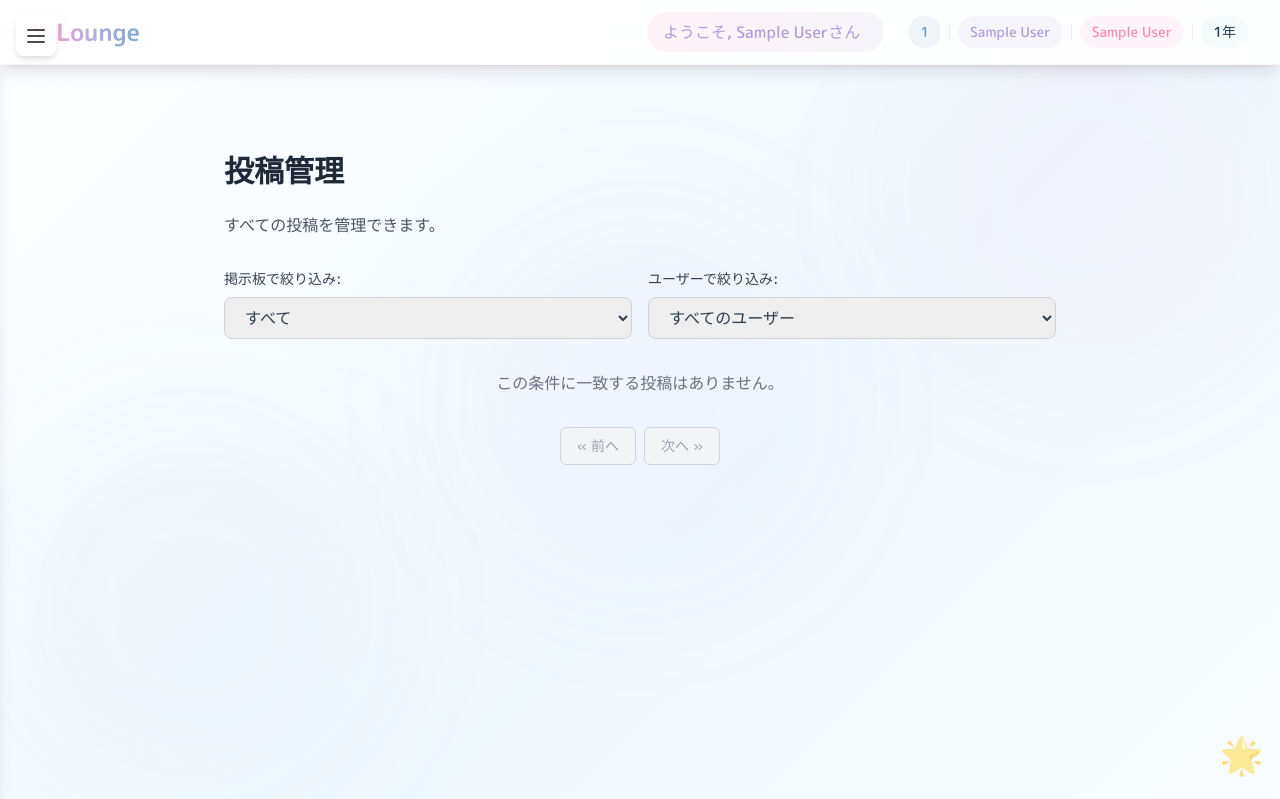
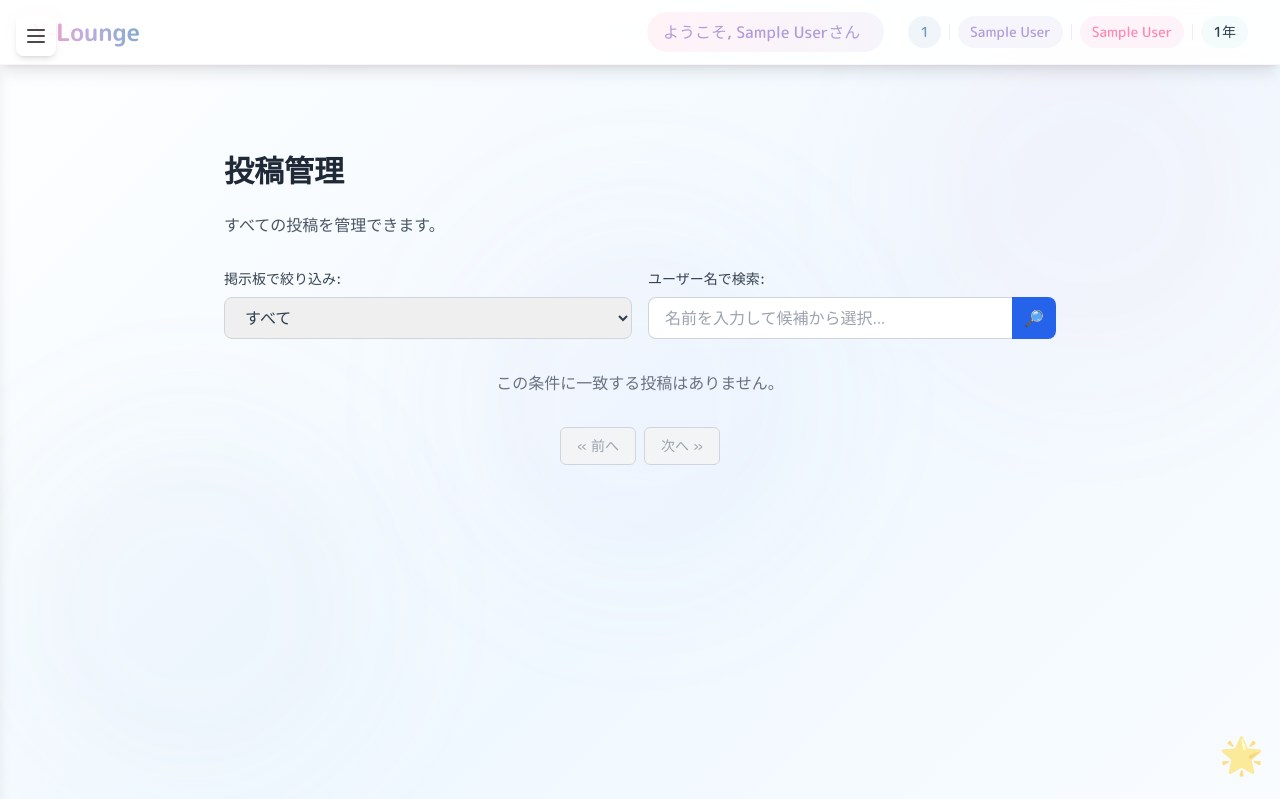
Before and after one commit to jin170424/team1_AYATAKA, a Flask app: page /admin/post_management in a window 1280 px wide. Shown: the top 799 px of the page. Run offline with Flask 3, Linux system fonts and the light colour scheme; the visitor is signed in with stand-in values (Sample User, id 1); some libraries are stand-ins or nearby versions.

Commit message:
投稿管理画面のユーザー検索機能追加

```diff
--- a/comm_site/app.py
+++ b/comm_site/app.py
@@ -429,7 +429,7 @@ def admin_post_management():
     # GETリクエスト（投稿一覧の表示）
     # URLパラメータから各種フィルタとページ番号を取得
     scope_filter = request.args.get('scope')
-    user_filter = request.args.get('user_id', type=int)
+    user_name_filter = request.args.get('user_name')  # ユーザー名を文字列として受け取る
     page = request.args.get('page', 1, type=int)
 
     # クエリのベースを作成
@@ -439,9 +439,10 @@ def admin_post_management():
     if scope_filter:
         query = query.filter_by(scope=scope_filter)
 
-    # ユーザーで絞り込み
-    if user_filter:
-        query = query.filter_by(user_id=user_filter)
+    # ユーザー名（部分一致）で絞り込み
+    if user_name_filter:
+        # Userモデルとjoinし、名前で検索をかける (likeを使用)
+        query = query.join(Post.author).filter(User.name.like(f"%{user_name_filter}%"))
 
     # ページネーションを適用して投稿を取得
     posts_pagination = query.order_by(Post.created_at.desc()).paginate(
@@ -449,15 +450,13 @@ def admin_post_management():
     )
 
     schools = School.query.all()
-    users = User.query.order_by(User.name).all()
 
     return render_template("admin_post_management.html",
                            posts=posts_pagination.items,
                            pagination=posts_pagination,
                            schools=schools,
-                           users=users,
                            current_scope=scope_filter,
-                           current_user_id=user_filter)
+                           current_user_name=user_name_filter)
 
 
 @app.route("/logout")
@@ -795,6 +794,20 @@ def handle_delete_qa(data):
         'answered_count': answered_count
     }, broadcast=True)
 
+@app.route("/api/users/search")
+def api_user_search():
+    """ユーザー名検索のためのAPIエンドポイント"""
+    query = request.args.get('q', '') # 'q'というパラメータで検索語を受け取る
+    if not query:
+        return []
+
+    # 検索語に部分一致するユーザーを検索 (最大10件)
+    users = User.query.filter(User.name.like(f"%{query}%")).limit(10).all()
+
+    # 結果をJSON形式で返す
+    results = [{"id": user.user_id, "name": user.name, "student_id": user.student_id} for user in users]
+    return results
+
 if __name__ == "__main__":
     with app.app_context():
         db.create_all()
--- a/comm_site/templates/admin_post_management.html
+++ b/comm_site/templates/admin_post_management.html
@@ -2,7 +2,6 @@
 
 {% block content %}
 <div class="min-h-screen">
-    <!-- ハンバーガーメニュー -->
     <div class="fixed left-0 top-0 h-full w-64 bg-white/90 backdrop-blur-lg shadow-lg -translate-x-full transition-transform duration-300"
         id="sideMenu">
         <div class="p-6 space-y-6">
@@ -61,35 +60,77 @@
                         {% endfor %}
                     </select>
                 </div>
+
                 <div>
-                    <label for="user_select" class="block text-sm font-medium text-gray-700 mb-2">ユーザーで絞り込み:</label>
-                    <select id="user_select" class="block w-full px-4 py-2 border border-gray-300 rounded-lg focus:ring-2 focus:ring-blue-500 focus:border-blue-500">
-                        <option value="">すべてのユーザー</option>
-                        {% for user in users %}
-                            <option value="{{ user.user_id }}" {% if current_user_id == user.user_id %}selected{% endif %}>{{ user.name }} ({{ user.student_id }})</option>
-                        {% endfor %}
-                    </select>
+                    <label for="user_name_search" class="block text-sm font-medium text-gray-700 mb-2">ユーザー名で検索:</label>
+                    <form id="filterForm" action="{{ url_for('admin_post_management') }}" method="GET" class="relative">
+                        <div class="flex">
+                            <input type="text" id="user_name_search" placeholder="名前を入力して候補から選択..." class="flex-grow px-4 py-2 border-t border-b border-l border-gray-300 rounded-l-lg focus:ring-2 focus:ring-blue-500 focus:border-blue-500 focus:z-10" value="{{ current_user_name or '' }}" autocomplete="off">
+                            <input type="hidden" name="user_name" id="selected_user_name" value="{{ current_user_name or '' }}">
+                            <input type="hidden" name="scope" id="selected_scope" value="{{ current_scope or '' }}">
+                            <button type="submit" class="px-3 py-2 bg-blue-600 text-white font-medium rounded-r-lg hover:bg-blue-700 focus:outline-none focus:ring-2 focus:ring-blue-500 focus:ring-offset-2 relative -ml-px">
+                                🔎
+                            </button>
+                        </div>
+                        <div id="suggestions" class="absolute z-10 w-full bg-white border border-gray-300 rounded-md mt-1 shadow-lg hidden"></div>
+                    </form>
                 </div>
             </div>
 
             <script>
-                function applyFilters() {
-                    const scope = document.getElementById('board_select').value;
-                    const userId = document.getElementById('user_select').value;
+                // スコープ選択が変更されたら、裏側のhiddenインプットに値を設定しフォームを送信
+                document.getElementById('board_select').addEventListener('change', function() {
+                    document.getElementById('selected_scope').value = this.value;
+                    document.getElementById('filterForm').submit();
+                });
 
-                    const params = new URLSearchParams();
-                    if (scope) {
-                        params.append('scope', scope);
-                    }
-                    if (userId) {
-                        params.append('user_id', userId);
+                const searchInput = document.getElementById('user_name_search');
+                const suggestionsContainer = document.getElementById('suggestions');
+                const selectedUserNameInput = document.getElementById('selected_user_name');
+
+                // 検索欄に入力があったときの処理
+                searchInput.addEventListener('input', async function() {
+                    const query = this.value;
+                    selectedUserNameInput.value = query; // ユーザーが直接入力した値を保持
+
+                    if (query.length < 1) {
+                        suggestionsContainer.innerHTML = '';
+                        suggestionsContainer.classList.add('hidden');
+                        return;
                     }
 
-                    window.location.href = "{{ url_for('admin_post_management') }}" + '?' + params.toString();
-                }
+                    // APIに問い合わせて候補を取得
+                    const response = await fetch(`{{ url_for('api_user_search') }}?q=${query}`);
+                    const users = await response.json();
 
-                document.getElementById('board_select').addEventListener('change', applyFilters);
-                document.getElementById('user_select').addEventListener('change', applyFilters);
+                    suggestionsContainer.innerHTML = '';
+                    if (users.length > 0) {
+                        users.forEach(user => {
+                            const item = document.createElement('div');
+                            item.className = 'p-2 hover:bg-gray-100 cursor-pointer';
+                            // 名前と学籍番号を両方表示するように変更
+                            item.textContent = `${user.name} (${user.student_id})`;
+                            // 候補がクリックされたときの処理
+                            item.addEventListener('click', function() {
+                                searchInput.value = user.name; // 見えている検索ボックスに名前を設定
+                                selectedUserNameInput.value = user.name; // 送信用のhiddenインプットに名前を設定
+                                suggestionsContainer.classList.add('hidden');
+                                document.getElementById('filterForm').submit(); // 選択後すぐに検索を実行
+                            });
+                            suggestionsContainer.appendChild(item);
+                        });
+                        suggestionsContainer.classList.remove('hidden');
+                    } else {
+                        suggestionsContainer.classList.add('hidden');
+                    }
+                });
+
+                // 検索欄の外側をクリックしたら候補を閉じる
+                document.addEventListener('click', function(e) {
+                    if (!searchInput.contains(e.target)) {
+                        suggestionsContainer.classList.add('hidden');
+                    }
+                });
             </script>
 
             <div class="space-y-4">
@@ -133,7 +174,7 @@
             {% if pagination %}
             <div class="mt-8 flex justify-center items-center space-x-2">
                 {% if pagination.has_prev %}
-                    <a href="{{ url_for('admin_post_management', page=pagination.prev_num, scope=current_scope, user_id=current_user_id) }}" class="px-4 py-2 bg-white border border-gray-300 rounded-md text-sm font-medium text-gray-700 hover:bg-gray-50">
+                    <a href="{{ url_for('admin_post_management', page=pagination.prev_num, scope=current_scope, user_name=current_user_name) }}" class="px-4 py-2 bg-white border border-gray-300 rounded-md text-sm font-medium text-gray-700 hover:bg-gray-50">
                         &laquo; 前へ
                     </a>
                 {% else %}
@@ -147,7 +188,7 @@
                         {% if pagination.page == page_num %}
                             <span class="px-4 py-2 bg-blue-500 border border-blue-500 rounded-md text-sm font-medium text-white">{{ page_num }}</span>
                         {% else %}
-                            <a href="{{ url_for('admin_post_management', page=page_num, scope=current_scope, user_id=current_user_id) }}" class="px-4 py-2 bg-white border border-gray-300 rounded-md text-sm font-medium text-gray-700 hover:bg-gray-50">
+                            <a href="{{ url_for('admin_post_management', page=page_num, scope=current_scope, user_name=current_user_name) }}" class="px-4 py-2 bg-white border border-gray-300 rounded-md text-sm font-medium text-gray-700 hover:bg-gray-50">
                                 {{ page_num }}
                             </a>
                         {% endif %}
@@ -157,7 +198,7 @@
                 {% endfor %}
 
                 {% if pagination.has_next %}
-                    <a href="{{ url_for('admin_post_management', page=pagination.next_num, scope=current_scope, user_id=current_user_id) }}" class="px-4 py-2 bg-white border border-gray-300 rounded-md text-sm font-medium text-gray-700 hover:bg-gray-50">
+                    <a href="{{ url_for('admin_post_management', page=pagination.next_num, scope=current_scope, user_name=current_user_name) }}" class="px-4 py-2 bg-white border border-gray-300 rounded-md text-sm font-medium text-gray-700 hover:bg-gray-50">
                         次へ &raquo;
                     </a>
                 {% else %}
```
